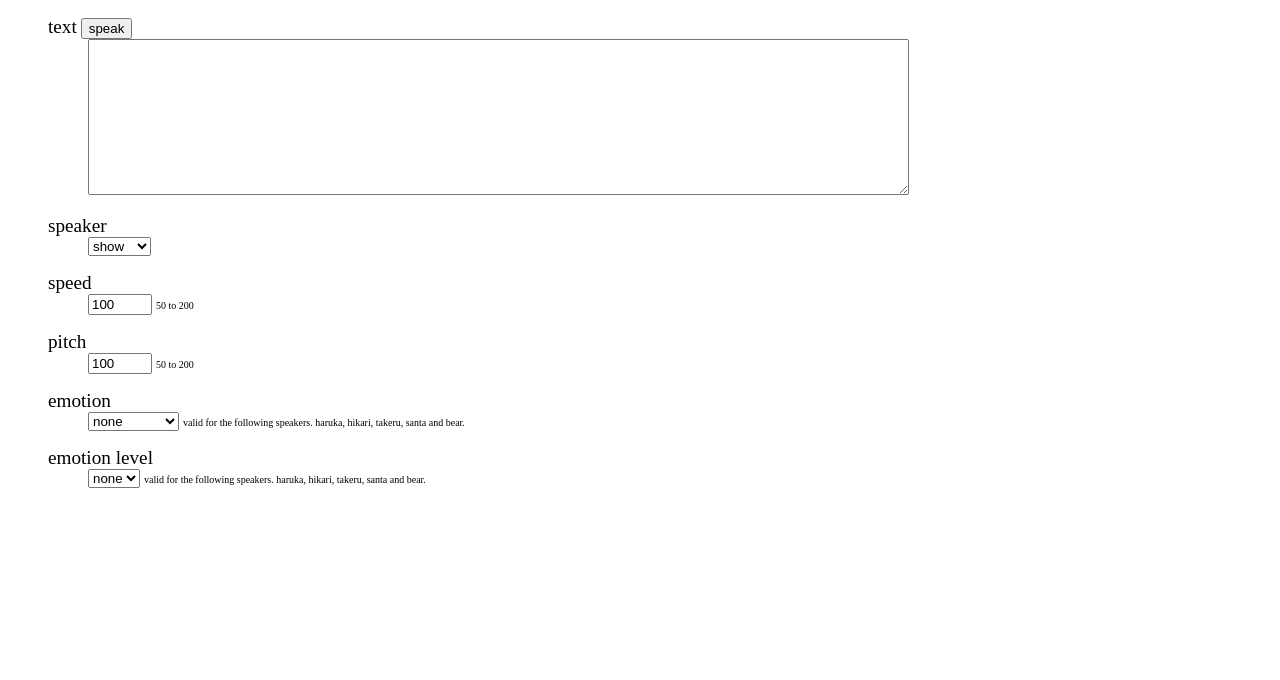
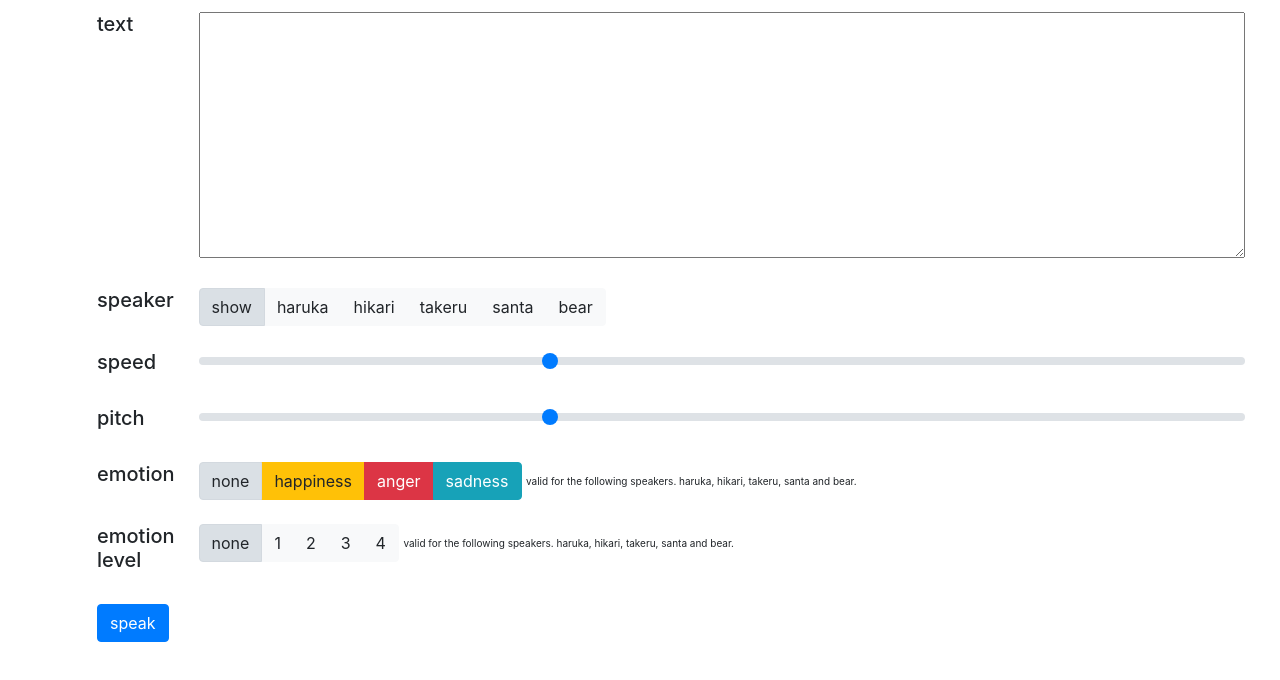
Before and after one commit to tamanishi/dictateServer, a website: page public/index.html in a window 1280 px wide. Drawn offline with nearby package versions, Linux system fonts and the light colour scheme.

Commit message:
apply Bootstrap

```diff
--- a/public/index.html
+++ b/public/index.html
@@ -3,14 +3,17 @@
   <head>
     <meta charset="UTF-8">
     <title>speak</title>
+    <link rel="stylesheet" href="https://stackpath.bootstrapcdn.com/bootstrap/4.3.1/css/bootstrap.min.css" integrity="sha384-ggOyR0iXCbMQv3Xipma34MD+dH/1fQ784/j6cY/iJTQUOhcWr7x9JvoRxT2MZw1T" crossorigin="anonymous">
+    <script src="https://cdnjs.cloudflare.com/ajax/libs/jquery/3.4.1/jquery.slim.js" integrity="sha256-BTlTdQO9/fascB1drekrDVkaKd9PkwBymMlHOiG+qLI=" crossorigin="anonymous"></script>
+    <script src="https://stackpath.bootstrapcdn.com/bootstrap/4.3.1/js/bootstrap.min.js" integrity="sha384-JjSmVgyd0p3pXB1rRibZUAYoIIy6OrQ6VrjIEaFf/nJGzIxFDsf4x0xIM+B07jRM" crossorigin="anonymous"></script>
     <script lang="javascript">
       function speak() {
         const text = document.getElementById('text').value;
-        const speaker = document.getElementById('speaker').value;
+        const speaker = $('#speaker input:radio:checked').val();
         const speed = document .getElementById('speed').value;
         const pitch = document .getElementById('pitch').value;
-        const emotion = document.getElementById('emotion').value;
-        const emotion_level = document.getElementById('emotion_level').value;
+        const emotion = $('#emotion input:radio:checked').val();
+        const emotion_level = $('#emotion_level input:radio:checked').val();
         const obj = {
           text: text,
           speaker: speaker,
@@ -32,22 +35,6 @@
           console.error(err)
         });
       }
-      function speedRange() {
-        const speed = document.getElementById('speed').value;
-        if (speed > 200) {
-          document.getElementById('speed').value = 200;
-        } else if (speed < 50) {
-          document.getElementById('speed').value = 50;
-        }
-      }
-      function pitchRange() {
-        const pitch = document.getElementById('pitch').value;
-        if (pitch > 200) {
-          document.getElementById('pitch').value = 200;
-        } else if (pitch < 50) {
-          document.getElementById('pitch').value = 50;
-        }
-      }
     </script>
     <style>
       li {
@@ -62,67 +49,103 @@
     </style>
   </head>
   <body>
-    <li>
-      <ul><span class='title'>text</span> <span class='button'><button onclick="speak()">speak</button></span>
-        <li>
-          <ul>
-            <textarea id='text' rows='10' cols='100'></textarea>
-          </ul>
-        </li>
-      </ul>
-      <ul><span class='title'>speaker</span>
-        <li>
-          <ul>
-            <select id='speaker'>
-              <option value='show'>show</option>
-              <option value='haruka'>haruka</option>
-              <option value='hikari'>hikari</option>
-              <option value='takeru'>takeru</option>
-              <option value='santa'>santa</option>
-              <option value='bear'>bear</option>
-            </select>
-          </ul>
-        </li>
-      </ul>
-      <ul><span class='title'>speed</span>
-        <li>
-          <ul>
-            <input id='speed' onblur='speedRange()' type='number' value='100' min='50' max='200'> <span class='desc'>50 to 200</span>
-          </ul>
-        </li>
-      </ul>
-      <ul><span class='title'>pitch</span>
-        <li>
-          <ul>
-            <input id='pitch' onblur='pitchRange()' type='number' value='100' min='50' max='200'> <span class='desc'>50 to 200</span>
-          </ul>
-        </li>
-      </ul>
-      <ul><span class='title'>emotion</span>
-        <li>
-          <ul>
-            <select id='emotion'>
-              <option value='0'>none</option>
-              <option value='happiness'>happieness</option>
-              <option value='anger'>anger</option>
-              <option value='sadness'>sadness</option>
-            </select> <span class='desc'>valid for the following speakers. haruka, hikari, takeru, santa and bear.</span>
-          </ul>
-        </li>
-      </ul>
-      <ul><span class='title'>emotion level</span>
-        <li>
-          <ul>
-            <select id='emotion_level'>
-              <option value='0'>none</option>
-              <option value='1'>1</option>
-              <option value='2'>2</option>
-              <option value='3'>3</option>
-              <option value='4'>4</option>
-            </select> <span class='desc'>valid for the following speakers. haruka, hikari, takeru, santa and bear.</span>
-          </ul>
-        </li>
-      </ul>
-    </li>
+    <div class='container'>
+      <table class='table table-borderless'>
+        <tbody>
+          <tr>
+            <th scope='row'><h5>text</h5></th>
+            <td>
+              <textarea id='text' rows='10' cols='100'></textarea>
+            </td>
+          </tr>
+          <tr>
+            <th scope='row'><h5>speaker</h5></th>
+            <td>
+              <div class="btn-group btn-group-toggle" data-toggle="buttons" id="speaker">
+                <label class="btn btn-light active">
+                  <input type="radio" name="speakers" value="show" autocomplete="off" checked>show
+                </label>
+                <label class="btn btn-light">
+                  <input type="radio" name="speakers" value="haruka" autocomplete="off">haruka
+                </label>
+                <label class="btn btn-light">
+                  <input type="radio" name="speakers" value="hikari" autocomplete="off">hikari
+                </label>
+                <label class="btn btn-light">
+                  <input type="radio" name="speakers" value="takeru" autocomplete="off">takeru
+                </label>
+                <label class="btn btn-light">
+                  <input type="radio" name="speakers" value="santa" autocomplete="off">santa
+                </label>
+                <label class="btn btn-light">
+                  <input type="radio" name="speakers" value="bear" autocomplete="off">bear
+                </label>
+              </div>
+            </td>
+          </tr>
+          <tr>
+            <th scope='row'><h5>speed</h5></th>
+            <td>
+                <input type='range' class='custom-range' value='100' min='50' max='200' step='10' id='speed'>
+            </td>
+          </tr>
+          <tr>
+            <th scope='row'><h5>pitch</h5></th>
+            <td>
+              <input type='range' class='custom-range' value='100' min='50' max='200' step='10' id='pitch'>
+            </td>
+          </tr>
+          <tr>
+            <th scope='row'><h5>emotion</h5></th>
+            <td>
+              <div class="btn-group btn-group-toggle" data-toggle="buttons" id="emotion">
+                <label class="btn btn-light active">
+                  <input type="radio" name="emotions" value="0" autocomplete="off" checked>none
+                </label>
+                <label class="btn btn-warning">
+                  <input type="radio" name="emotions" value="happiness" autocomplete="off">happiness
+                </label>
+                <label class="btn btn-danger">
+                  <input type="radio" name="emotions" value="anger" autocomplete="off">anger
+                </label>
+                <label class="btn btn-info">
+                  <input type="radio" name="emotions" value="sadness" autocomplete="off">sadness
+                </label>
+              </div>
+              <span class='desc'>valid for the following speakers. haruka, hikari, takeru, santa and bear.</span>
+            </td>
+          </tr>
+          <tr>
+            <th scope='row'><h5>emotion level</h5></th>
+            <td>
+              <div class="btn-group btn-group-toggle" data-toggle="buttons" id="emotion_level">
+                <label class="btn btn-light active">
+                  <input type="radio" name="emtion_levels" value="0" autocomplete="off" checked>none
+                </label>
+                <label class="btn btn-light">
+                  <input type="radio" name="emtion_levels" value="1" autocomplete="off">1
+                </label>
+                <label class="btn btn-light">
+                  <input type="radio" name="emtion_levels" value="2" autocomplete="off">2
+                </label>
+                <label class="btn btn-light">
+                  <input type="radio" name="emtion_levels" value="3" autocomplete="off">3
+                </label>
+                <label class="btn btn-light">
+                  <input type="radio" name="emtion_levels" value="4" autocomplete="off">4
+                </label>
+              </div>
+              <span class='desc'>valid for the following speakers. haruka, hikari, takeru, santa and bear.</span>
+            </td>
+          </tr>
+          <tr>
+            <th scope='row'>
+              <button type='button' class='btn btn-primary' onclick="speak()">speak</button></h5>
+            </th>
+            <td></td>
+          </tr>
+        </tbody>
+      </table>
+    </div>
   </body>
 </html>
```
